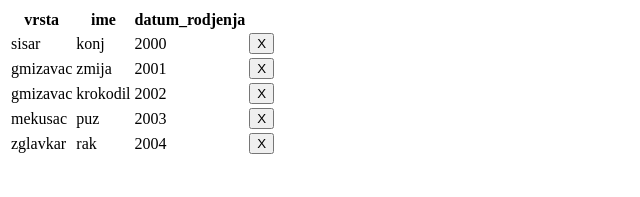
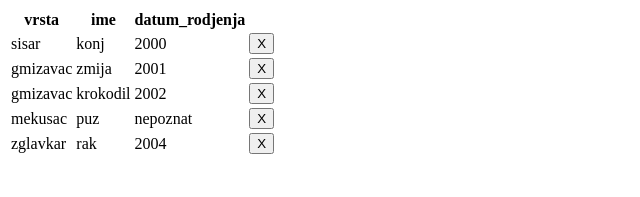
Before and after one commit to TodorovAleksandar/zoo, an Angular app: page / in a window 1280 px wide. Shown: the top 197 px of the page, without its empty margins (0-640 px from the left). Built offline with nearby package versions, Linux system fonts and the light colour scheme.

Commit message:
2 commit

```diff
--- a/src/app/animal-list/animal-list.component.html
+++ b/src/app/animal-list/animal-list.component.html
@@ -12,7 +12,7 @@
     <td>{{animal.datum_rodjenja}}</td>
     <td>
       <button class="btn btn-danger"
-        (click)="removeContact(contact)">
+        (click)="removeAnimal(animal)">
         X
       </button>
     </td>
--- a/src/app/animal-list/animal-list.component.ts
+++ b/src/app/animal-list/animal-list.component.ts
@@ -27,7 +27,7 @@ export class AnimalListComponent implements OnInit {
       {
         vrsta:'mekusac',
         ime:'puz',
-        datum_rodjenja:'2003',
+        datum_rodjenja:'nepoznat',
       },
       {
         vrsta:'zglavkar',
@@ -40,6 +40,11 @@ export class AnimalListComponent implements OnInit {
 
     ];
    }
+   removeAnimal(animal){
+    let index = this.animals.indexOf(animal);
+    this.animals.splice(index,1);
+
+  }
 
   ngOnInit() {
   }
```
